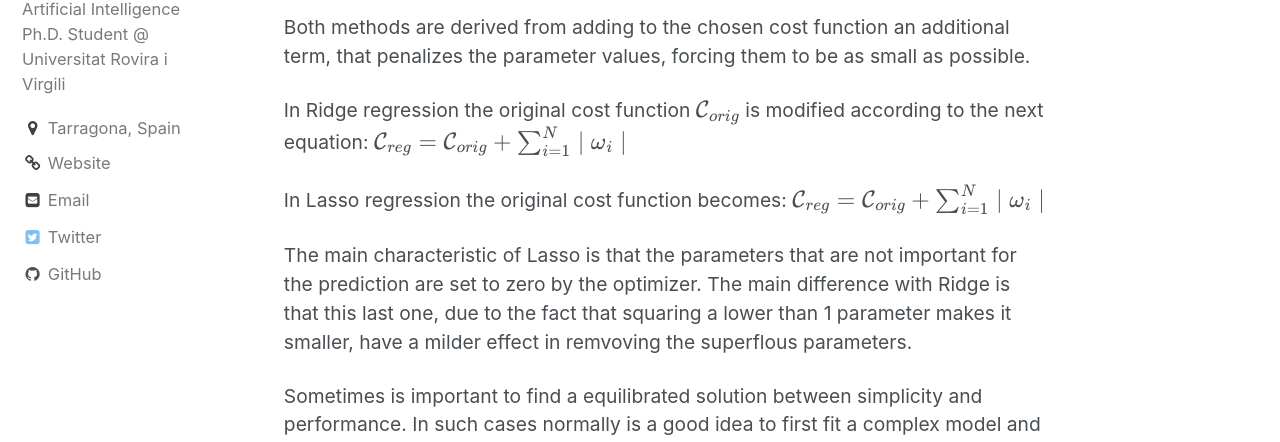
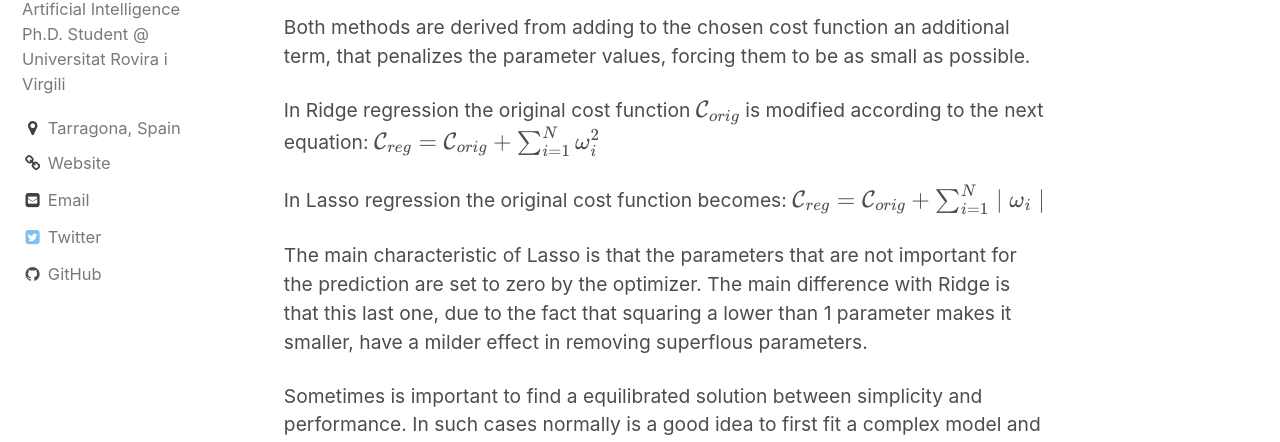
Before and after one commit to jorditg/jorditg.github.io, a Jekyll site: the page built from _posts/2015-10-13-lasso-regularizers.md, in a window 1280 px wide and 900 px high. Shown: the part 303-745 px from the top of the window. Built offline with Jekyll 4.4.1, drawn with Linux system fonts in a browser that asks for light colours; formulas are drawn with MathJax 3.

Commit message:
Update 2015-10-13-lasso-regularizers.md

```diff
--- a/_posts/2015-10-13-lasso-regularizers.md
+++ b/_posts/2015-10-13-lasso-regularizers.md
@@ -15,13 +15,13 @@ Lasso regularization is also known as L1-regularization. This regularizer is mor
 Both methods are derived from adding to the chosen cost function an additional term, that penalizes the parameter values, forcing them to be as small as possible.
 
 In Ridge regression the original cost function $$ \mathcal{C_{orig}} $$ is modified according to the next equation:
-$$ \mathcal{C_{reg}} = \mathcal{C_{orig}} + \sum_{i=1}^N \mid \omega_i \mid $$
+$$ \mathcal{C_{reg}} = \mathcal{C_{orig}} + \sum_{i=1}^N \omega_i^2 $$
 
 
 In Lasso regression the original cost function becomes:
 $$ \mathcal{C_{reg}} = \mathcal{C_{orig}} + \sum_{i=1}^N \mid \omega_i \mid $$
 
-The main characteristic of Lasso is that the parameters that are not important for the prediction are set to zero by the optimizer. The main difference with Ridge is that this last one, due to the fact that squaring a lower than 1 parameter makes it smaller, have a milder effect in remvoving the superflous parameters.
+The main characteristic of Lasso is that the parameters that are not important for the prediction are set to zero by the optimizer. The main difference with Ridge is that this last one, due to the fact that squaring a lower than 1 parameter makes it smaller, have a milder effect in removing superflous parameters.
 
 Sometimes is important to find a equilibrated solution between simplicity and performance.
 In such cases normally is a good idea to first fit a complex model and afterwards use a Lasso regularizer to reduce the complexity and get only the important parameters.
```
